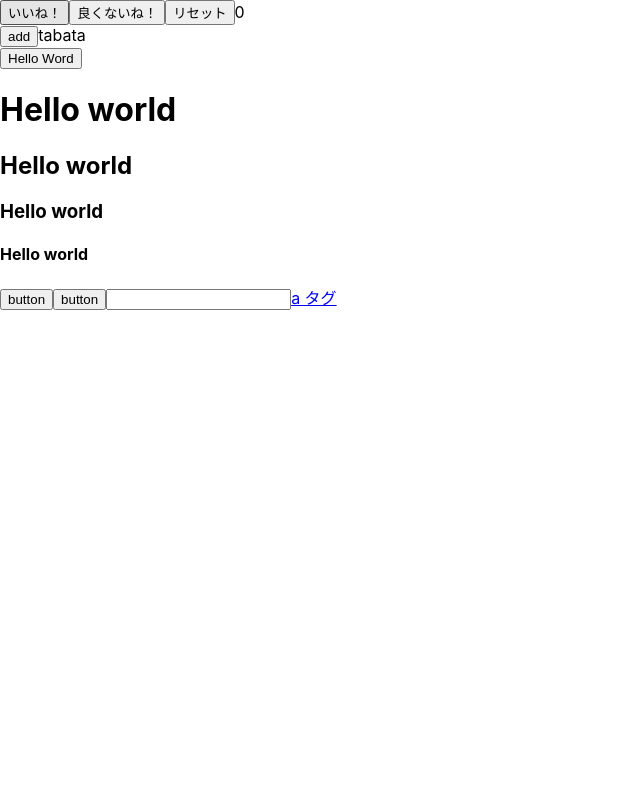
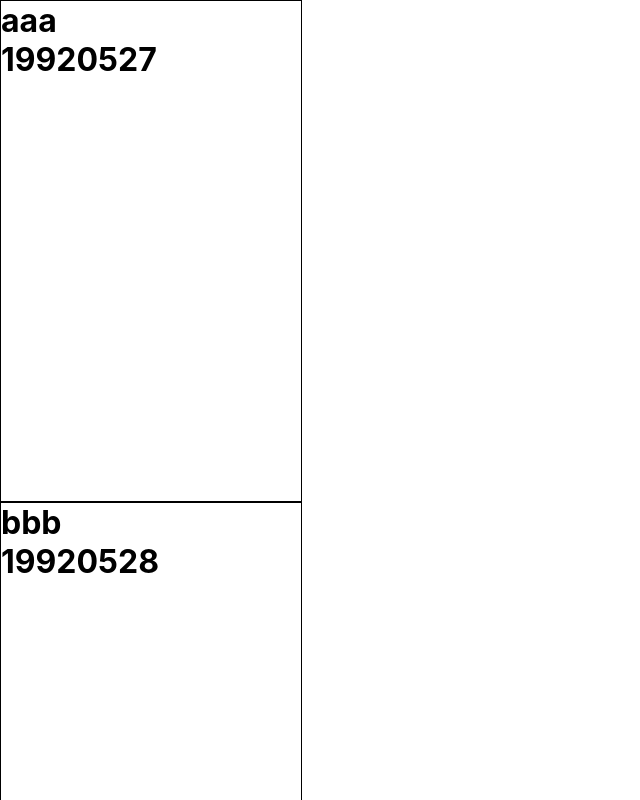
Before and after one commit to tomoya0417/react-tomoya, a React (Create React App) app: page / in a window 1280 px wide. Shown: the top 800 px of the page, without its empty margins (0-640 px from the left). Built offline with nearby package versions, Linux system fonts and the light colour scheme.

Commit message:
proaca_react

```diff
--- a/src/App.js
+++ b/src/App.js
@@ -1,72 +1,24 @@
-import React, { useState } from 'react';
+import React,{} from 'react';
 import './App.css';
+import Card from './Card';
+
+const sampleArray= [
+{ id: 1, name: 'aaa', date: 19920527 },
+{ id: 2, name: 'bbb', date: 19920528 },
+{ id: 3, name: 'ccc', date: 19920529 },
+{ id: 4, name: 'ddd', date: 19920530 },
+{ id: 5, name: 'eee', date: 19920531 },
+];
 
 function App() {
-  const clickMe = () => {
-    window.alert("Hello world")
+  return (
+    <div>
+      {sampleArray.map((data,index) =>{
+        console.log(data);
+        return <Card key={index} name={data.name} date={data.date} />
+      })}
+    </div>
+  );
   }
 
-  const [name, setName] = useState('tabata');
-
-  const [count, setCount] = useState(0);
-
-  const increment = () => {
-    setCount(count + 1);
-    console.log(count);
-  }
-
-  const down = () => {
-    setCount(count - 1);
-    console.log(count)
-  }
-
-  const reset = () => {
-    setCount(0);
-    console.log(count)
-  }
-
-  const add = () => {
-    setName(name + 'tabata')
-    console.log(name)
-  }
-
-  return (
-    <div>
-      <button onClick={increment}>いいね！</button>
-      <button onClick={down}>良くないね！</button>
-      <button onClick={reset}>リセット</button>
-      {count}
-
-      <div>
-        <button onClick={add}>add</button>
-        {name}
-
-      </div>
-
-      <div>
-        <button onClick={clickMe}>
-          Hello Word
-          </button>
-
-        <h1>Hello world</h1>
-        <h2>Hello world</h2>
-        <h3>Hello world</h3>
-        <h4>Hello world</h4>
-
-        <button
-          onClick={() => window.alert("Hello world")}
-        >button</button>
-
-        <button>button</button>
-        <input type="text" />
-        <a href="#">a タグ</a>
-
-
-
-      </div>
-    </div>
-
-  )
-}
-
 export default App;
--- /dev/null
+++ b/src/Card.css
@@ -0,0 +1,9 @@
+h1{
+    margin: 0;
+}
+
+.wrapper{
+    width: 300px;
+    height: 500px;
+    border:  1px solid #000;
+}
--- a/src/Card.js
+++ b/src/Card.js
@@ -1,9 +1,11 @@
 import React from 'react'
 import './Card.css';
-const Card = () => {
+const Card = (props) => {
+  console.log(props)
   return (
     <div className="wrapper">
-      <h1>Card</h1>
+      <h1>{props.name}</h1>
+      <h1>{props.date}</h1>
     </div>
   );
 };
```
